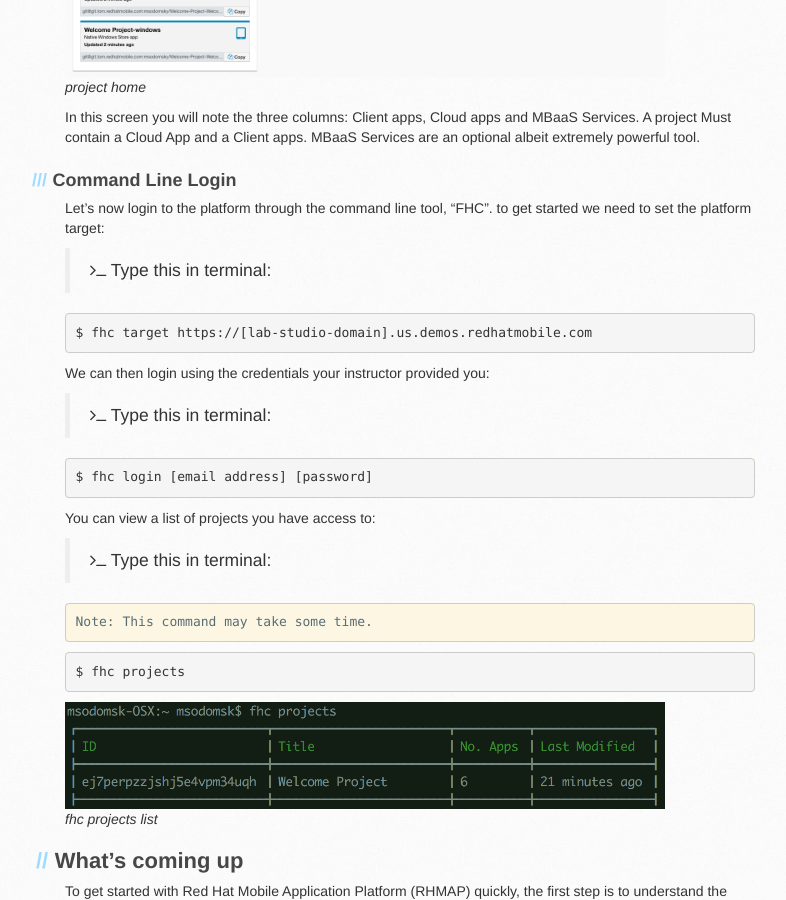
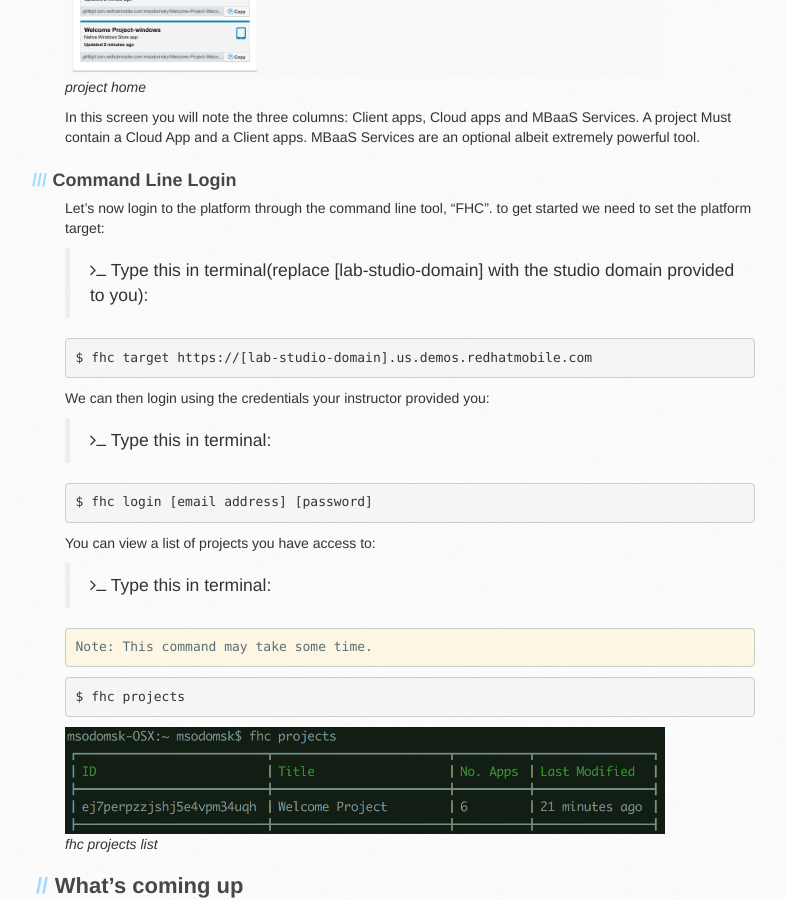
Before and after one commit to RedHatGov/rhmap-workshops, a Jekyll site: the page built from docs/www/4.2/default/workshop-introduction.md, in a window 1280 px wide and 900 px high, scrolled down 2319 px. Shown: the whole window, without its empty margins (105-891 px from the left). Built offline with Jekyll 4.4.1, drawn with Linux system fonts in a browser that asks for light colours.

Commit message:
updating

```diff
--- a/docs/www/4.2/default/workshop-introduction.md
+++ b/docs/www/4.2/default/workshop-introduction.md
@@ -43,7 +43,7 @@ In this screen you will note the three columns: Client apps, Cloud apps and MBaa
 ### Command Line Login
 Let's now login to the platform through the command line tool, "FHC".  to get started we need to set the platform target:
 <blockquote>
-<i class="fa fa-terminal"></i> Type this in terminal:
+<i class="fa fa-terminal"></i> Type this in terminal(replace [lab-studio-domain] with the studio domain provided to you):
 </blockquote>
 {% highlight csh %}
 $ fhc target https://[lab-studio-domain].us.demos.redhatmobile.com
```
